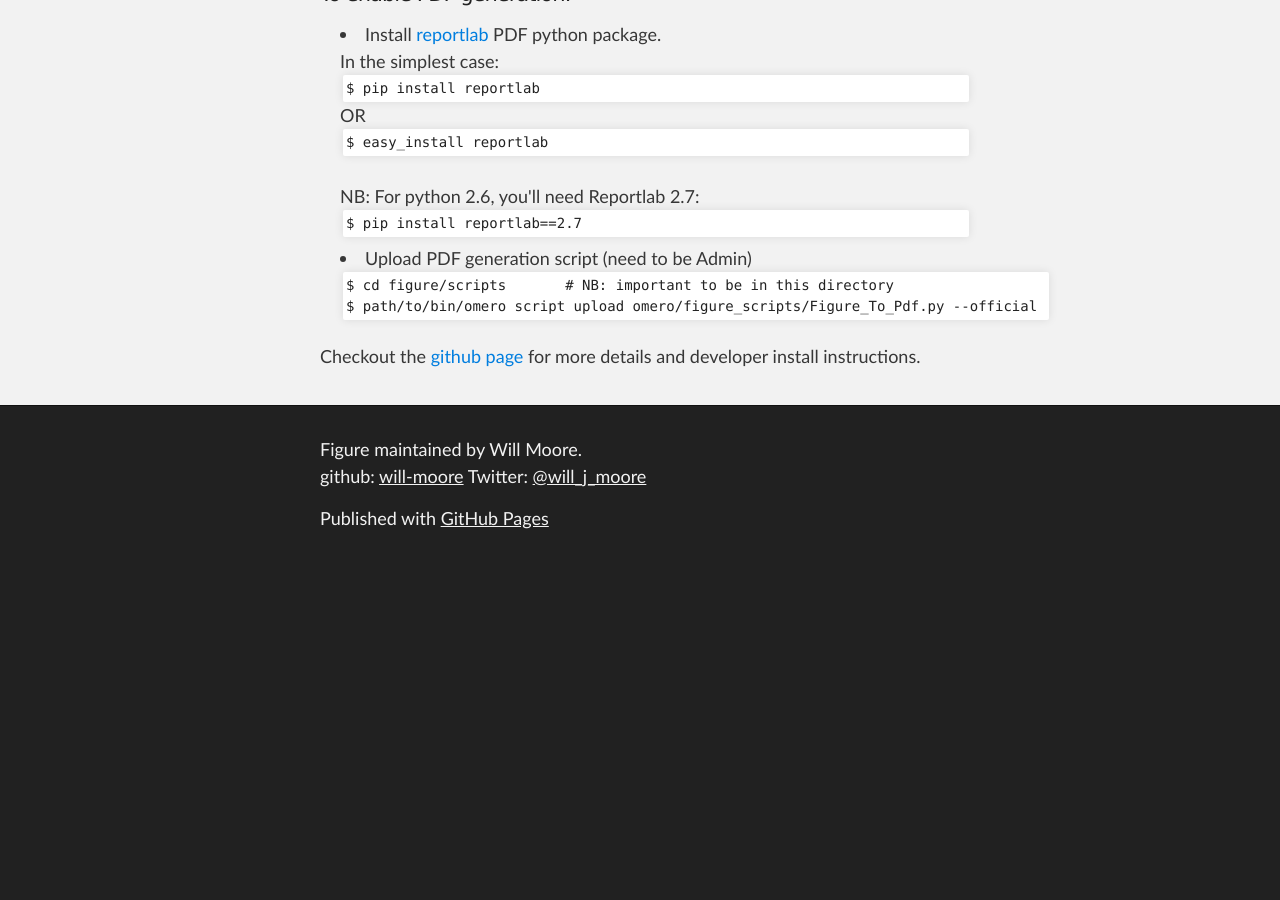
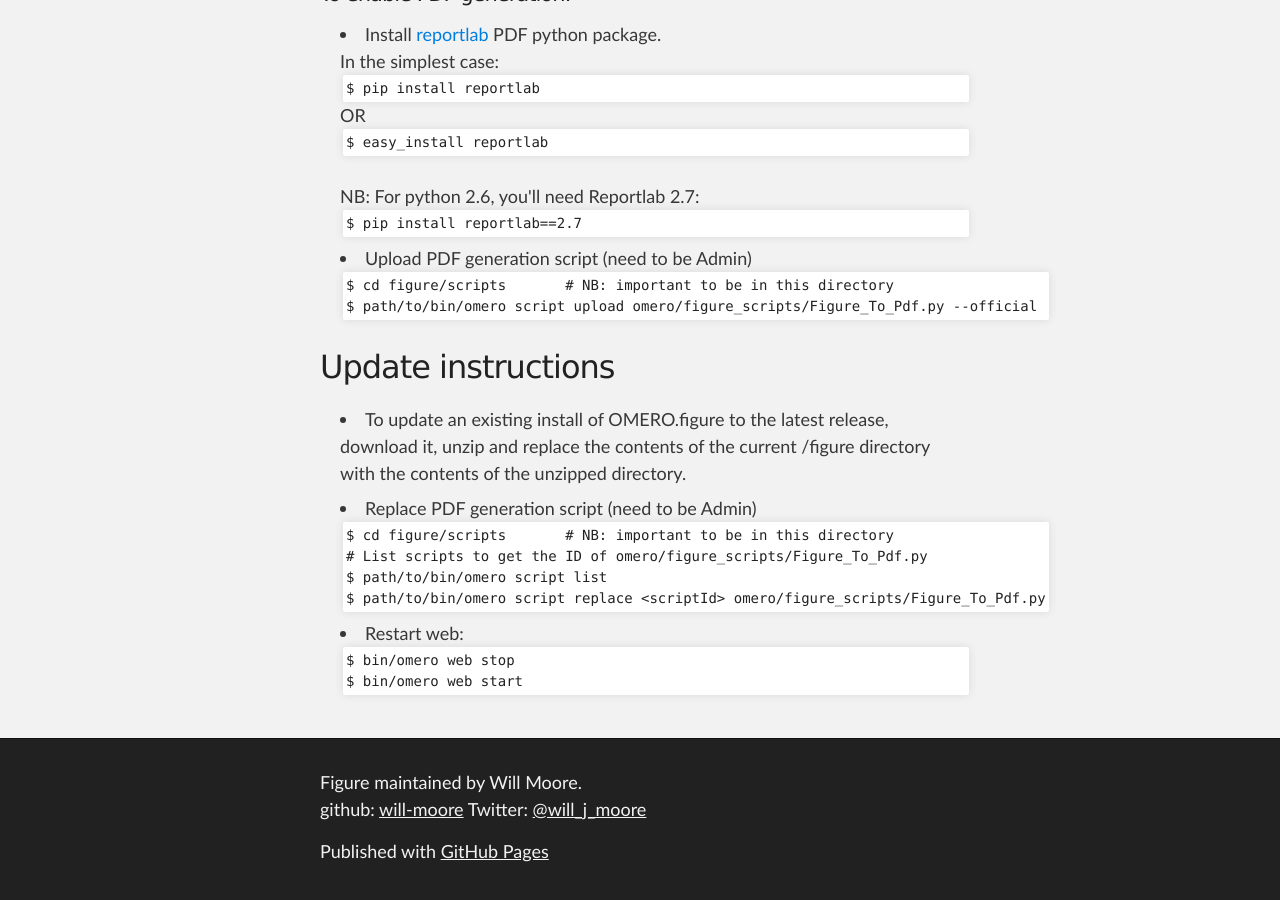
Before and after one commit to ome/omero-figure, a Jekyll site: the page built from index.html, in a window 1280 px wide and 900 px high, scrolled down 2309 px. Built offline with Jekyll 4.4.1, drawn with Linux system fonts in a browser that asks for light colours; Markdown is read by kramdown in place of the engine named in the settings; comment, search, counter and statistics services are not loaded; before the commit the page ends 2876 px from its top, so only the background shows below that.

Commit message:
Add Update instructions to index.html

```diff
--- a/index.html
+++ b/index.html
@@ -86,7 +86,8 @@
               <code>
                 $ bin/omero web stop<br>
                 $ bin/omero web start
-              </code></li>
+              </code>
+            </li>
           </ul>
           <h4>To enable PDF generation:</h4>
           <ul>
@@ -102,6 +103,28 @@
             </li>
           </ul>
         </p>
-        <p>Checkout the <a href="https://github.com/will-moore/figure">github page</a> for
-          more details and developer install instructions.
+
+        <h1>Update instructions</h1>
+        <p>
+          <ul>
+            <li>
+              To update an existing install of OMERO.figure to the latest release, download it,
+              unzip and replace the contents of the current /figure
+              directory with the contents of the unzipped directory.
+            </li>
+            <li>Replace PDF generation script (need to be Admin)
+              <code style="width:700px">
+                $ cd figure/scripts   &nbsp &nbsp &nbsp # NB: important to be in this directory<br>
+                # List scripts to get the ID of omero/figure_scripts/Figure_To_Pdf.py<br>
+                $ path/to/bin/omero script list<br>
+                $ path/to/bin/omero script replace &ltscriptId&gt omero/figure_scripts/Figure_To_Pdf.py
+              </code>
+            </li>
+            <li>Restart web:
+              <code>
+                $ bin/omero web stop<br>
+                $ bin/omero web start
+              </code>
+            </li>
+          </ul>
         </p>
```
